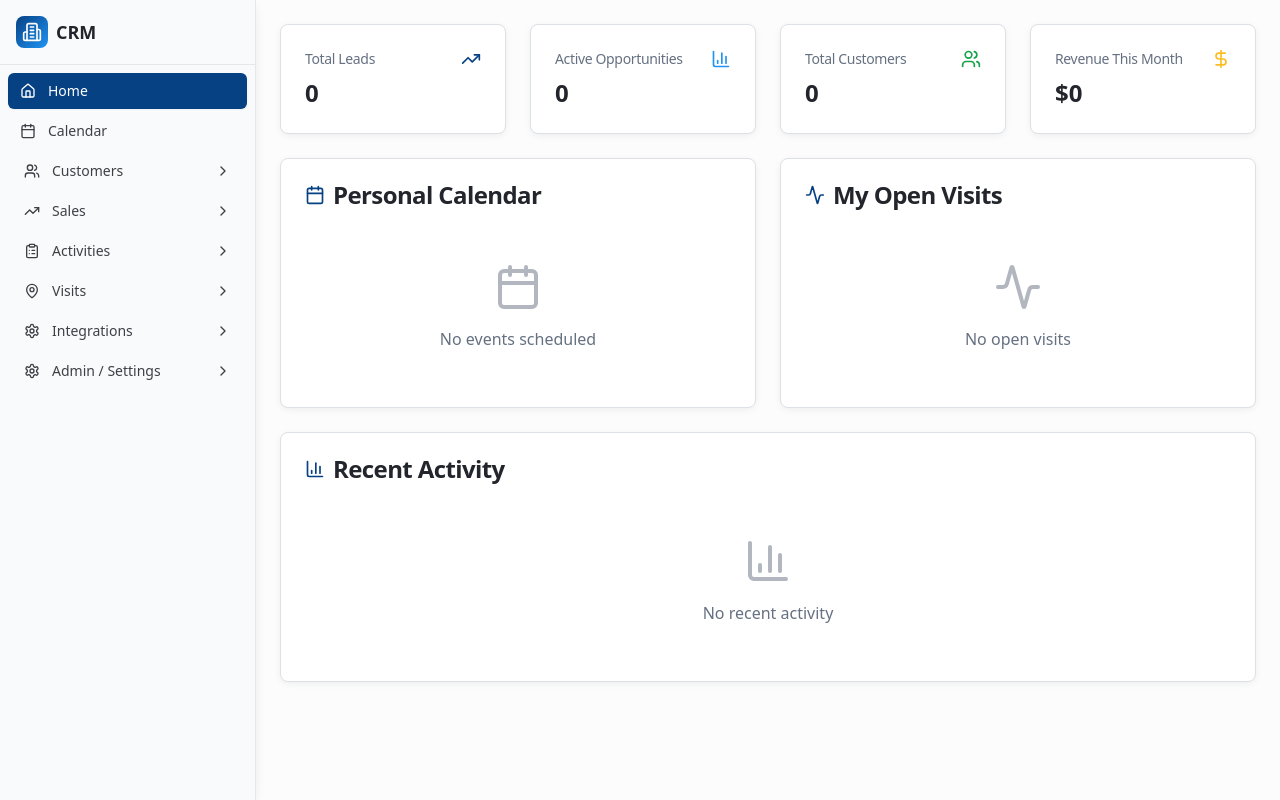
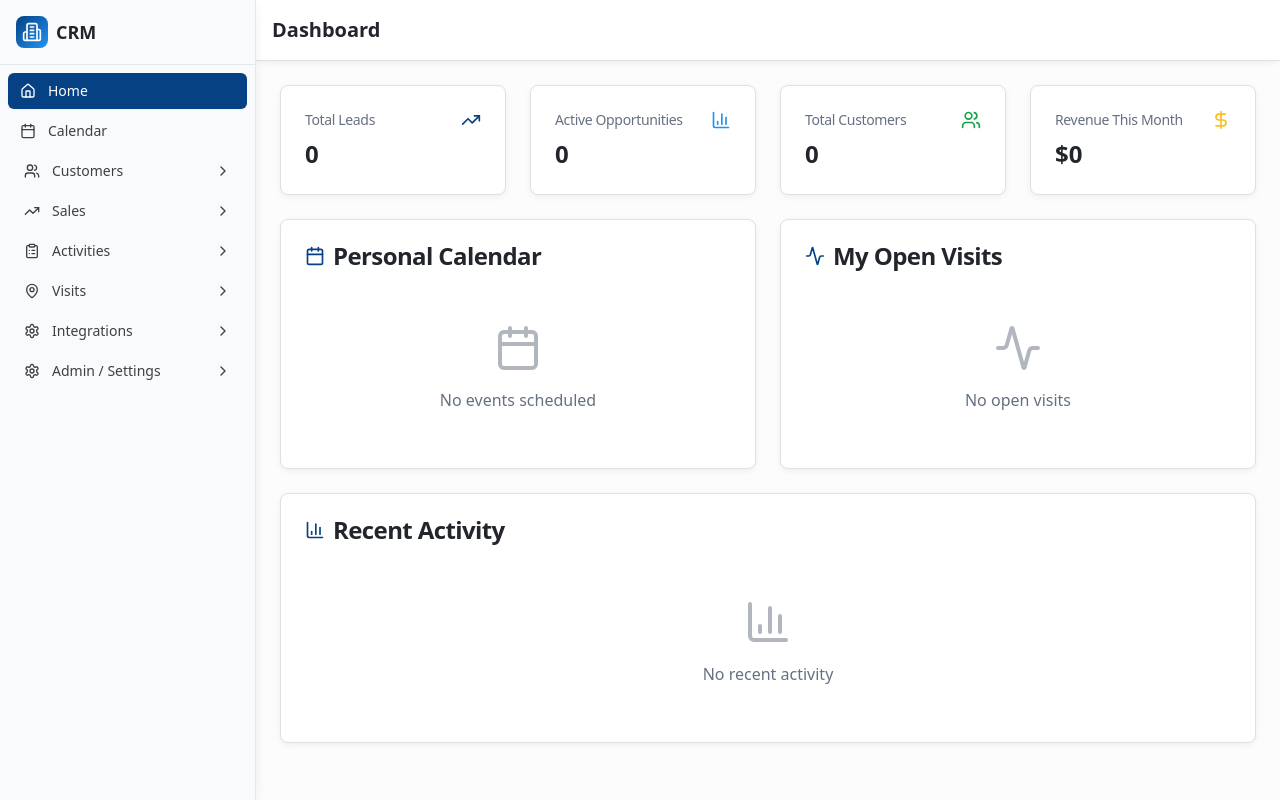
Before and after one commit to ijaj-mulla/flux-nexus-crm, a React (Vite) app: page / in a window 1280 px wide. Built offline with nearby package versions, Linux system fonts and the light colour scheme.

Commit message:
Fix: Remove icons from Dashboard toolbar

```diff
--- a/src/pages/Dashboard.tsx
+++ b/src/pages/Dashboard.tsx
@@ -1,4 +1,5 @@
 import React from "react";
+import { CRMToolbar } from "@/components/layout/CRMToolbar";
 import { Card, CardContent, CardHeader, CardTitle } from "@/components/ui/card";
 import { BarChart3, TrendingUp, Users, DollarSign, Calendar, Activity } from "lucide-react";
 
@@ -12,6 +13,8 @@ const Dashboard = () => {
 
   return (
     <div className="min-h-screen bg-background">
+      <CRMToolbar title="Dashboard" actions={[]} />
+
       <div className="p-6 space-y-6">
         {/* KPI Cards */}
         <div className="grid grid-cols-1 md:grid-cols-2 lg:grid-cols-4 gap-6">
```
